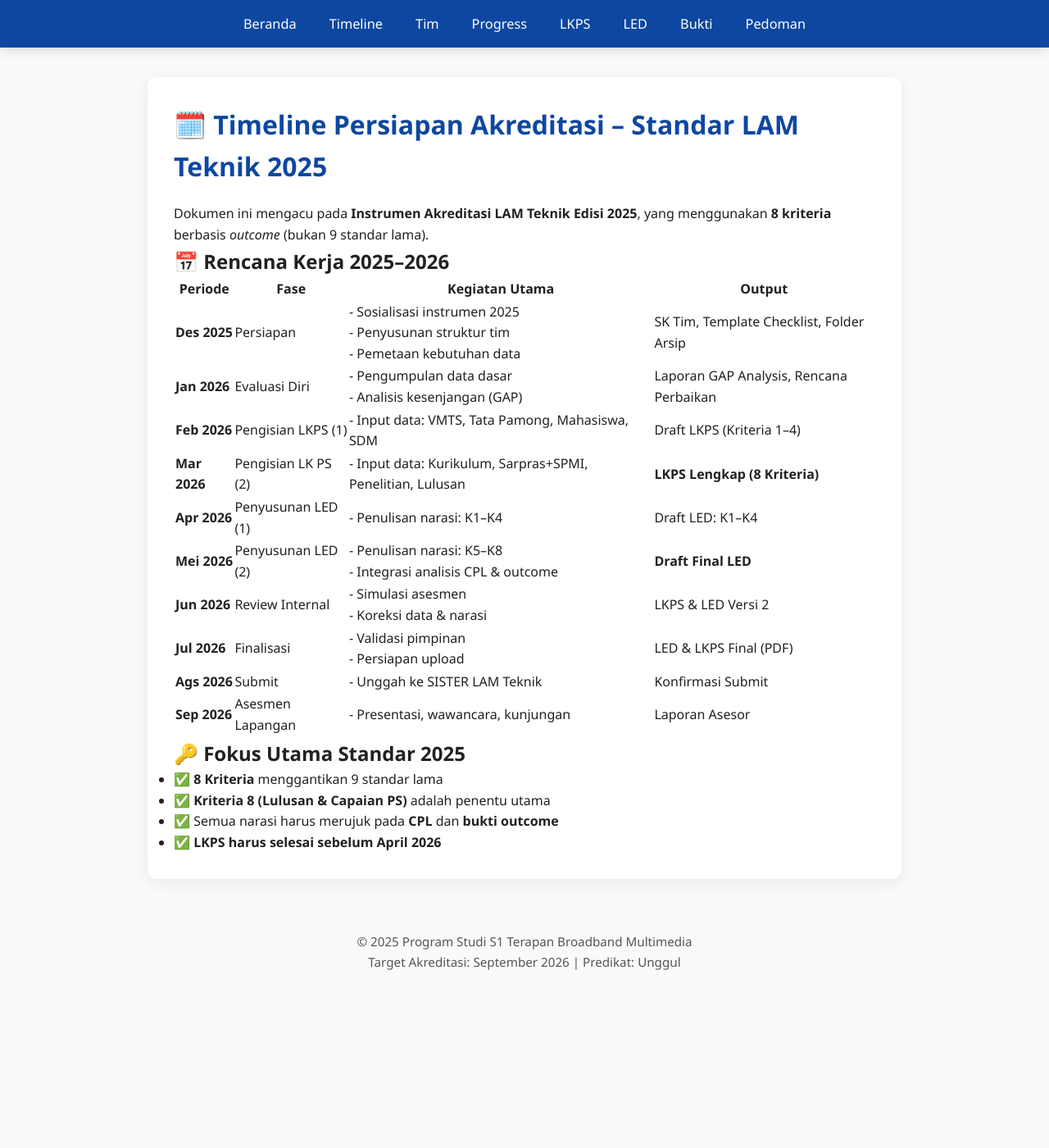
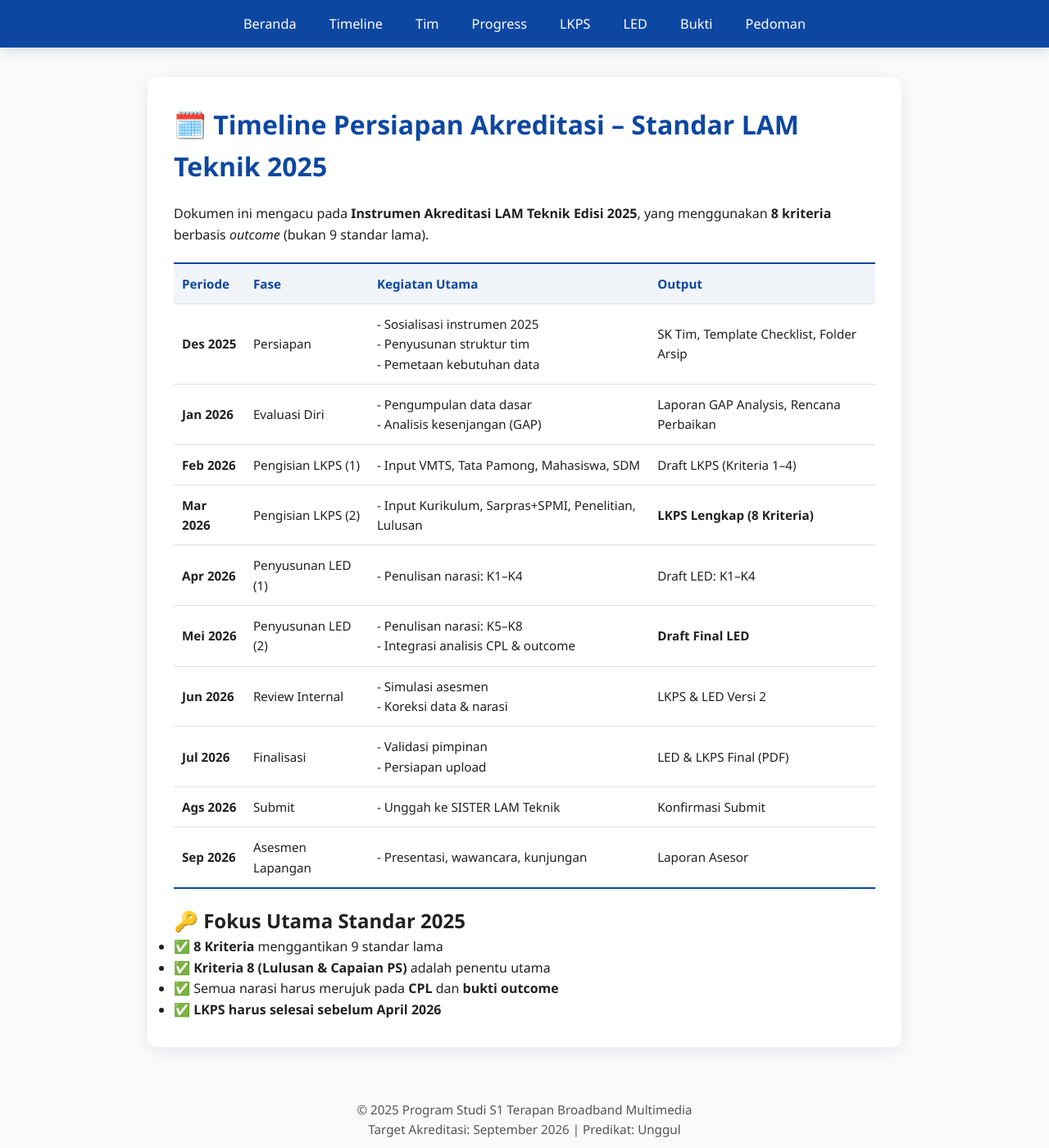
Before and after one commit to portal-psbm/aksibm-26, a Jekyll site: the page built from timeline.md, in a window 1280 px wide and 1400 px high. Shown: the whole window at 82% size. Built offline with Jekyll 4.4.1, drawn with Linux system fonts in a browser that asks for light colours.

Commit message:
Update Timeline

```diff
--- a/timeline.md
+++ b/timeline.md
@@ -8,20 +8,109 @@ permalink: /timeline/
 
 Dokumen ini mengacu pada **Instrumen Akreditasi LAM Teknik Edisi 2025**, yang menggunakan **8 kriteria** berbasis *outcome* (bukan 9 standar lama).
 
-## 📅 Rencana Kerja 2025–2026
+<style>
+  .timeline-table {
+    width: 100%;
+    border-collapse: separate;
+    border-spacing: 0;
+    margin: 20px 0;
+    font-size: 0.95rem;
+  }
+  .timeline-table th,
+  .timeline-table td {
+    padding: 12px 10px;
+    text-align: left;
+    border-bottom: 1px solid #e0e0e0;
+  }
+  .timeline-table th {
+    background-color: #f1f5f9;
+    font-weight: 600;
+    color: #0d47a1;
+    border-top: 2px solid #0d47a1;
+  }
+  .timeline-table tr:last-child td {
+    border-bottom: 2px solid #0d47a1;
+  }
+  @media (max-width: 600px) {
+    .timeline-table th, .timeline-table td {
+      padding: 10px 8px;
+      font-size: 0.88rem;
+    }
+  }
+</style>
 
-| Periode | Fase | Kegiatan Utama | Output |
-|--------|------|----------------|--------|
-| **Des 2025** | Persiapan | - Sosialisasi instrumen 2025<br>- Penyusunan struktur tim<br>- Pemetaan kebutuhan data | SK Tim, Template Checklist, Folder Arsip |
-| **Jan 2026** | Evaluasi Diri | - Pengumpulan data dasar<br>- Analisis kesenjangan (GAP) | Laporan GAP Analysis, Rencana Perbaikan |
-| **Feb 2026** | Pengisian LKPS (1) | - Input data: VMTS, Tata Pamong, Mahasiswa, SDM | Draft LKPS (Kriteria 1–4) |
-| **Mar 2026** | Pengisian LK PS (2) | - Input data: Kurikulum, Sarpras+SPMI, Penelitian, Lulusan | **LKPS Lengkap (8 Kriteria)** |
-| **Apr 2026** | Penyusunan LED (1) | - Penulisan narasi: K1–K4 | Draft LED: K1–K4 |
-| **Mei 2026** | Penyusunan LED (2) | - Penulisan narasi: K5–K8<br>- Integrasi analisis CPL & outcome | **Draft Final LED** |
-| **Jun 2026** | Review Internal | - Simulasi asesmen<br>- Koreksi data & narasi | LKPS & LED Versi 2 |
-| **Jul 2026** | Finalisasi | - Validasi pimpinan<br>- Persiapan upload | LED & LKPS Final (PDF) |
-| **Ags 2026** | Submit | - Unggah ke SISTER LAM Teknik | Konfirmasi Submit |
-| **Sep 2026** | Asesmen Lapangan | - Presentasi, wawancara, kunjungan | Laporan Asesor |
+<table class="timeline-table">
+  <thead>
+    <tr>
+      <th>Periode</th>
+      <th>Fase</th>
+      <th>Kegiatan Utama</th>
+      <th>Output</th>
+    </tr>
+  </thead>
+  <tbody>
+    <tr>
+      <td><strong>Des 2025</strong></td>
+      <td>Persiapan</td>
+      <td>- Sosialisasi instrumen 2025<br>- Penyusunan struktur tim<br>- Pemetaan kebutuhan data</td>
+      <td>SK Tim, Template Checklist, Folder Arsip</td>
+    </tr>
+    <tr>
+      <td><strong>Jan 2026</strong></td>
+      <td>Evaluasi Diri</td>
+      <td>- Pengumpulan data dasar<br>- Analisis kesenjangan (GAP)</td>
+      <td>Laporan GAP Analysis, Rencana Perbaikan</td>
+    </tr>
+    <tr>
+      <td><strong>Feb 2026</strong></td>
+      <td>Pengisian LKPS (1)</td>
+      <td>- Input VMTS, Tata Pamong, Mahasiswa, SDM</td>
+      <td>Draft LKPS (Kriteria 1–4)</td>
+    </tr>
+    <tr>
+      <td><strong>Mar 2026</strong></td>
+      <td>Pengisian LKPS (2)</td>
+      <td>- Input Kurikulum, Sarpras+SPMI, Penelitian, Lulusan</td>
+      <td><strong>LKPS Lengkap (8 Kriteria)</strong></td>
+    </tr>
+    <tr>
+      <td><strong>Apr 2026</strong></td>
+      <td>Penyusunan LED (1)</td>
+      <td>- Penulisan narasi: K1–K4</td>
+      <td>Draft LED: K1–K4</td>
+    </tr>
+    <tr>
+      <td><strong>Mei 2026</strong></td>
+      <td>Penyusunan LED (2)</td>
+      <td>- Penulisan narasi: K5–K8<br>- Integrasi analisis CPL & outcome</td>
+      <td><strong>Draft Final LED</strong></td>
+    </tr>
+    <tr>
+      <td><strong>Jun 2026</strong></td>
+      <td>Review Internal</td>
+      <td>- Simulasi asesmen<br>- Koreksi data & narasi</td>
+      <td>LKPS & LED Versi 2</td>
+    </tr>
+    <tr>
+      <td><strong>Jul 2026</strong></td>
+      <td>Finalisasi</td>
+      <td>- Validasi pimpinan<br>- Persiapan upload</td>
+      <td>LED & LKPS Final (PDF)</td>
+    </tr>
+    <tr>
+      <td><strong>Ags 2026</strong></td>
+      <td>Submit</td>
+      <td>- Unggah ke SISTER LAM Teknik</td>
+      <td>Konfirmasi Submit</td>
+    </tr>
+    <tr>
+      <td><strong>Sep 2026</strong></td>
+      <td>Asesmen Lapangan</td>
+      <td>- Presentasi, wawancara, kunjungan</td>
+      <td>Laporan Asesor</td>
+    </tr>
+  </tbody>
+</table>
 
 ## 🔑 Fokus Utama Standar 2025
 - ✅ **8 Kriteria** menggantikan 9 standar lama
```
